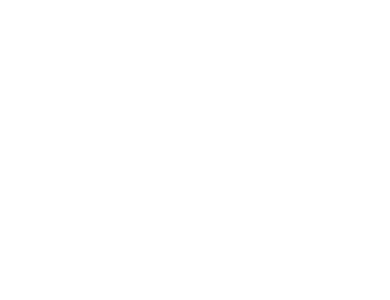
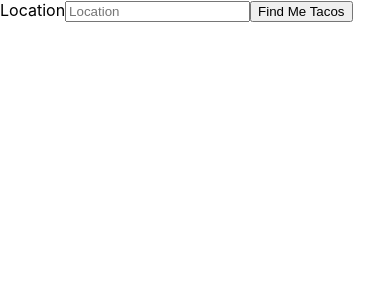
Before and after one commit to asure-software/asure.ui-engineer-exercise, a React (Create React App) app: page / in a window 390 px wide. Shown: the top 300 px of the page. Built offline with nearby package versions, Linux system fonts and the light colour scheme.

Commit message:
functionality for fetching taco restaurants in any US city is working with axios. page is displaying restaurant name, address, phone number and rating. sass is installed and I'm beginning to start styling.

```diff
--- a/package.json
+++ b/package.json
@@ -6,6 +6,7 @@
     "@testing-library/jest-dom": "^5.11.4",
     "@testing-library/react": "^11.1.0",
     "@testing-library/user-event": "^12.1.10",
+    "axios": "^0.21.0",
     "react": "^17.0.1",
     "react-dom": "^17.0.1",
     "react-scripts": "4.0.0",
--- a/public/index.html
+++ b/public/index.html
@@ -24,7 +24,7 @@
       work correctly both with client-side routing and a non-root public URL.
       Learn how to configure a non-root public URL by running `npm run build`.
     -->
-    <title>React App</title>
+    <title>Taco Finder!</title>
   </head>
   <body>
     <noscript>You need to enable JavaScript to run this app.</noscript>
--- a/src/App.js
+++ b/src/App.js
@@ -1,10 +1,9 @@
 import './App.css';
+import DataFetching from './components/RestaurantInfoFetch'
 
 function App() {
   return (
-    <div className="App">
-
-    </div>
+    <DataFetching />
   );
 }
 
--- /dev/null
+++ b/src/components/RestaurantInfoFetch.js
@@ -0,0 +1,66 @@
+import React, { useState } from "react"
+// for fetching data
+import axios from "axios"
+
+const DataFetching = () => {
+  const [businesses, setBusinesses] = useState([])
+  const [location, setLocation] = useState("")
+
+  // fetchHandler is executed when a user clicks the 'Find Me Tacos!' button
+  const fetchHandler = () => {
+    // all of the businesses will be pushed into this array so they can be mapped over later
+    let businessesArray = []
+    axios
+      .get(
+        `https://colorful-halibut.glitch.me/api/v1/businesses/search?location=${location}&term=tacos`
+      )
+      .then((res) => {
+        res.data.businesses.forEach((business) =>
+          businessesArray.push(business)
+        )
+        setBusinesses(businessesArray)
+      })
+      .catch((err) => {
+        console.log(err)
+      })
+  }
+
+  return (
+    <div>
+      <label htmlFor="location">Location</label>
+      <input
+        type="text"
+        placeholder="Location"
+        value={location}
+        // grabs the location value the user enters
+        onChange={(e) => setLocation(e.target.value)}
+      />
+      <button onClick={fetchHandler}>Find Me Tacos</button>
+
+      <div>
+        {businesses.map((business) => (
+          <ul key={business.id}>
+            <>
+              <li>{business.name}</li>
+              <li>{business.location.address1}</li>
+              {business.location.address2 === null ||
+              business.location.address2 === "" ? (
+                ""
+              ) : (
+                <li>{business.location.address2}</li>
+              )}
+              {business.phone === null || business.phone === "" ? (
+                ""
+              ) : (
+                <li>{business.phone}</li>
+              )}
+              <li>{business.rating} stars</li>
+            </>
+          </ul>
+        ))}
+      </div>
+    </div>
+  )
+}
+
+export default DataFetching
--- /dev/null
+++ b/src/styleComponents/App.scss
@@ -0,0 +1 @@
+@import './styleComponents/app'
--- /dev/null
+++ b/src/styleComponents/_app.scss
@@ -0,0 +1 @@
+@import './styleComponents/body'
--- /dev/null
+++ b/src/styleComponents/_body.scss
@@ -0,0 +1,3 @@
+ul {
+  list-style: none
+}
```
Also changed, not shown: 1 other file (tests, documents, lock files or other folders).
